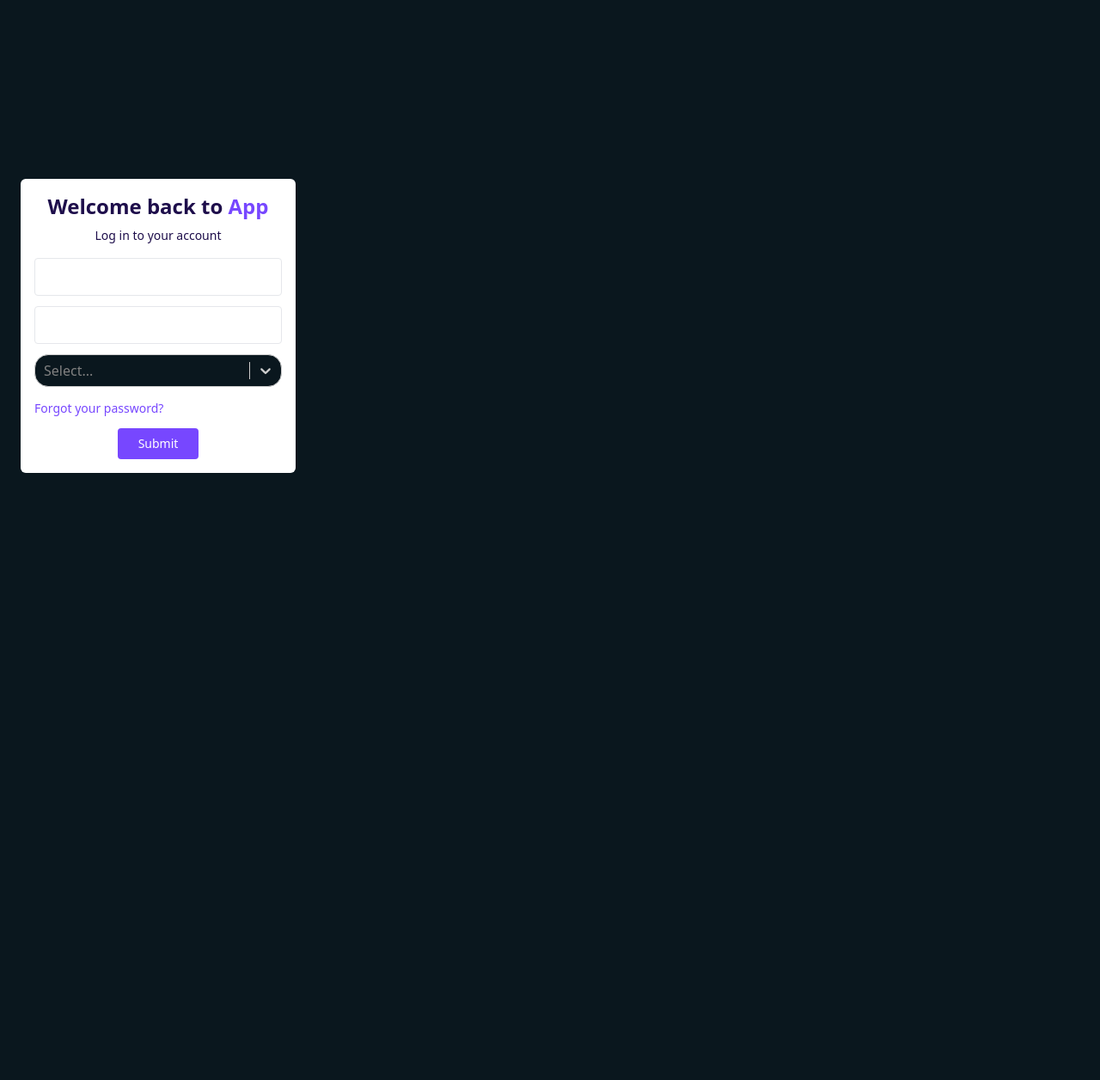
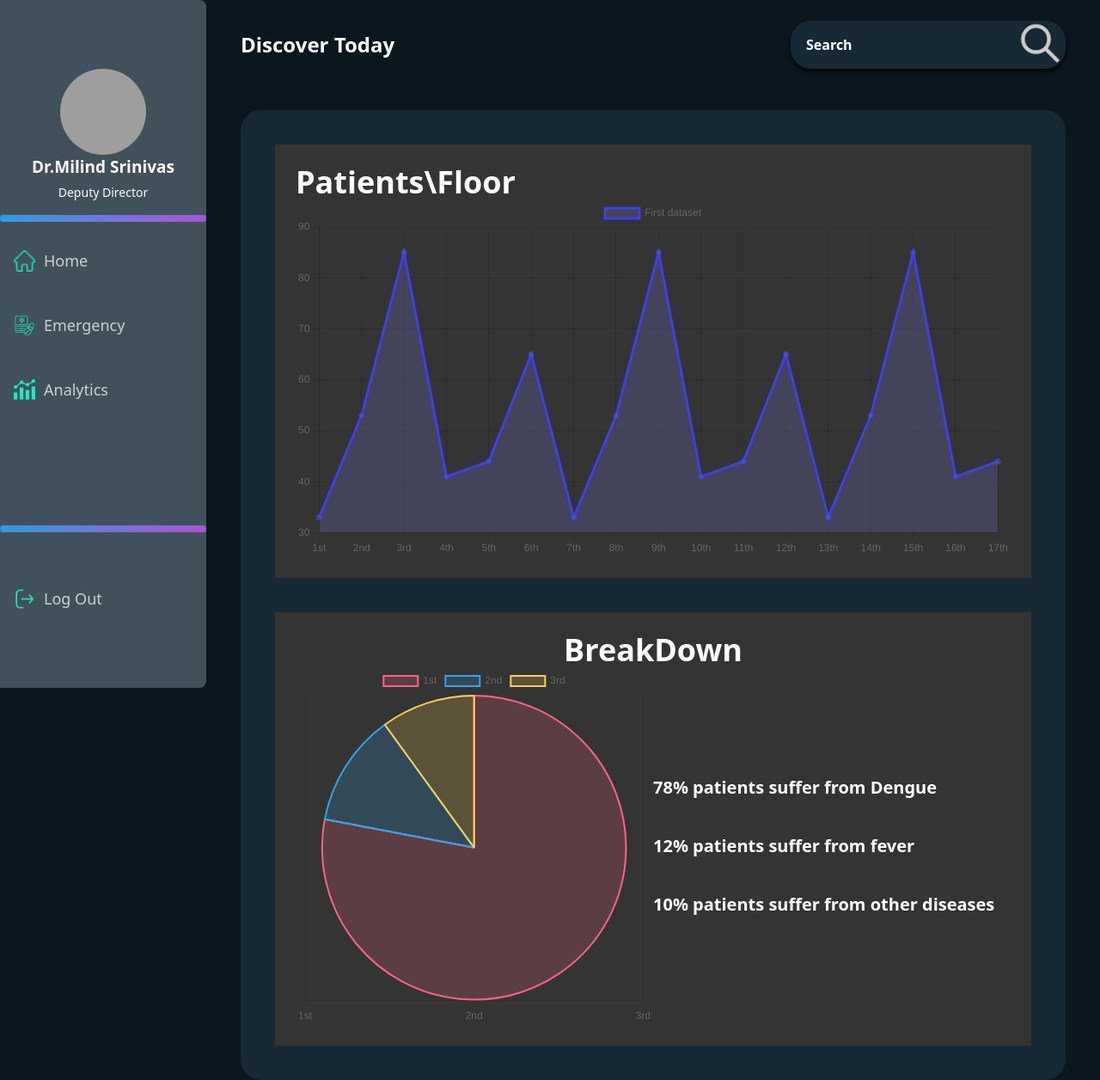
Before and after one commit to Zeref101/Solve-Health, a React (Vite) app: page /analytics in a window 1280 px wide. Before the commit this address led to /login. Shown: the whole page at 86% size. Before the commit the page ends 800 px from the top, so only its background shows below. Built offline with nearby package versions, Linux system fonts and the light colour scheme; grey boxes are pictures that could not be loaded.

Commit message:
✨ Add chart.js and react-chartjs-2 dependencies

```diff
--- a/package.json
+++ b/package.json
@@ -15,9 +15,11 @@
     "@capacitor/cli": "^5.7.4",
     "@capacitor/core": "^5.7.4",
     "axios": "^1.6.8",
+    "chart.js": "^4.4.2",
     "https-localhost": "^4.7.1",
     "js-cookie": "^3.0.5",
     "react": "^18.2.0",
+    "react-chartjs-2": "^5.2.0",
     "react-circular-progressbar": "^2.1.0",
     "react-dom": "^18.2.0",
     "react-router-dom": "^6.22.3",
--- a/src/App.jsx
+++ b/src/App.jsx
@@ -13,6 +13,7 @@ import PrescriptionDetailsPage from "./_root/student/pages/PrescriptionDetailsPa
 import ViewPrescription from "./_root/doctor/ViewPrescription.jsx";
 import HostelDashboard from "./_root/hostel_office/HostelDashboard.jsx";
 import Emergency from "./_root/hostel_office/Emergency.jsx";
+import Analytics from "./_root/hostel_office/Analytics.jsx";
 
 export default function App() {
   return (
@@ -44,9 +45,10 @@ export default function App() {
       </Route>
       <Route element={<HostelOfficeLayout />}>
         <Route path="/hostel/dashboard" element={<HostelDashboard />} />
+        <Route path="/hostel/emergency" element={<Emergency />} />
       </Route>
       <Route path="/login" element={<Login />} />
-      <Route path="/emergency" element={<Emergency />} />
+      <Route path="/analytics" element={<Analytics />} />
     </Routes>
   );
 }
--- /dev/null
+++ b/src/_root/hostel_office/Analytics.jsx
@@ -0,0 +1,127 @@
+import React from "react";
+import WardenSidebar from "../../hostel_components/WardenSideBar";
+import { Line, Pie } from "react-chartjs-2";
+import Chart from "chart.js/auto";
+
+export default function Analytics() {
+  const data = {
+    labels: [
+      "1st",
+      "2nd",
+      "3rd",
+      "4th",
+      "5th",
+      "6th",
+      "7th",
+      "8th",
+      "9th",
+      "10th",
+      "11th",
+      "12th",
+      "13th",
+      "14th",
+      "15th",
+      "16th",
+      "17th",
+    ],
+    datasets: [
+      {
+        label: "First dataset",
+        data: [
+          33, 53, 85, 41, 44, 65, 33, 53, 85, 41, 44, 65, 33, 53, 85, 41, 44,
+          65,
+        ],
+        fill: true,
+        backgroundColor: "rgba(130,130,238,0.2)",
+        borderColor: "rgba(63,63,229,1)",
+      },
+    ],
+  };
+  const data1 = {
+    labels: ["1st", "2nd", "3rd"],
+    datasets: [
+      {
+        label: "First dataset",
+        data: [78, 12, 10],
+        fill: true,
+        backgroundColor: [
+          "rgba(255, 99, 132, 0.2)",
+          "rgba(54, 162, 235, 0.2)",
+          "rgba(255, 206, 86, 0.2)",
+        ],
+        borderColor: [
+          "rgba(255, 99, 132, 1)",
+          "rgba(54, 162, 235, 1)",
+          "rgba(255, 206, 86, 1)",
+        ],
+      },
+    ],
+  };
+  const options = {
+    scales: {
+      x: {
+        type: "category", // Or 'linear' if numerical data
+      },
+    },
+  };
+  return (
+    <div className="min-h-screen bg-backgroundColor w-full text-white flex gap-10">
+      <WardenSidebar></WardenSidebar>
+      <div className="dashboard w-full h-full flex flex-col mr-10 gap-6">
+        <div className="header my-6 flex justify-between items-center">
+          <div className="font-extrabold text-2xl">Discover Today</div>
+          <div className="search w-1/3 shadow-custom rounded-3xl">
+            <div className="search-bar">
+              <input
+                type="text"
+                className="w-full h-14 bg-contain bg-no-repeat bg-right bg-dark border-2 bg-search border-dark placeholder:text-white placeholder:font-bold rounded-3xl p-4 text-white"
+                placeholder="Search"
+              />
+            </div>
+          </div>
+        </div>
+        <div className="body h-full w-full flex flex-col gap-10 p-10 rounded-3xl bg-dark">
+          <div className="top p-6 text-white bg-[#343434]">
+            <div className="header w-full text-4xl font-extrabold">
+              Patients\Floor
+            </div>
+            <Line
+              data={data}
+              options={options}
+              redraw={true}
+              updateMode="resize"
+            />
+          </div>
+          <div className="bottom p-6 text-white bg-[#343434]">
+            <div className="header w-full text-center text-4xl font-extrabold">
+              BreakDown
+            </div>
+            <div className="main flex">
+              <div className="left basis-1/2 w-full">
+                <Pie
+                  data={data1}
+                  options={options}
+                  redraw={true}
+                  updateMode="resize"
+                />
+              </div>
+              <div className="right basis-1/2 w-full font-bold text-xl justify-center items-start gap-10 flex flex-col">
+                <div>78% patients suffer from Dengue</div>
+                <div>12% patients suffer from fever</div>
+                <div>10% patients suffer from other diseases</div>
+              </div>
+            </div>
+          </div>
+        </div>
+      </div>
+    </div>
+  );
+}
+
+export function App() {
+  return (
+    <div className="App">
+      <Line data={data} />
+    </div>
+  );
+}
--- a/src/main.jsx
+++ b/src/main.jsx
@@ -6,8 +6,8 @@ import AuthenticationProvider from "./context/AuthenticationProvider.jsx";
 
 ReactDOM.createRoot(document.getElementById("root")).render(
   <BrowserRouter>
-    <AuthenticationProvider>
+    {/* <AuthenticationProvider> */}
       <App />
-    </AuthenticationProvider>
+    {/* </AuthenticationProvider> */}
   </BrowserRouter>
 );
```
Also changed, not shown: 1 other file (tests, documents, lock files or other folders).
